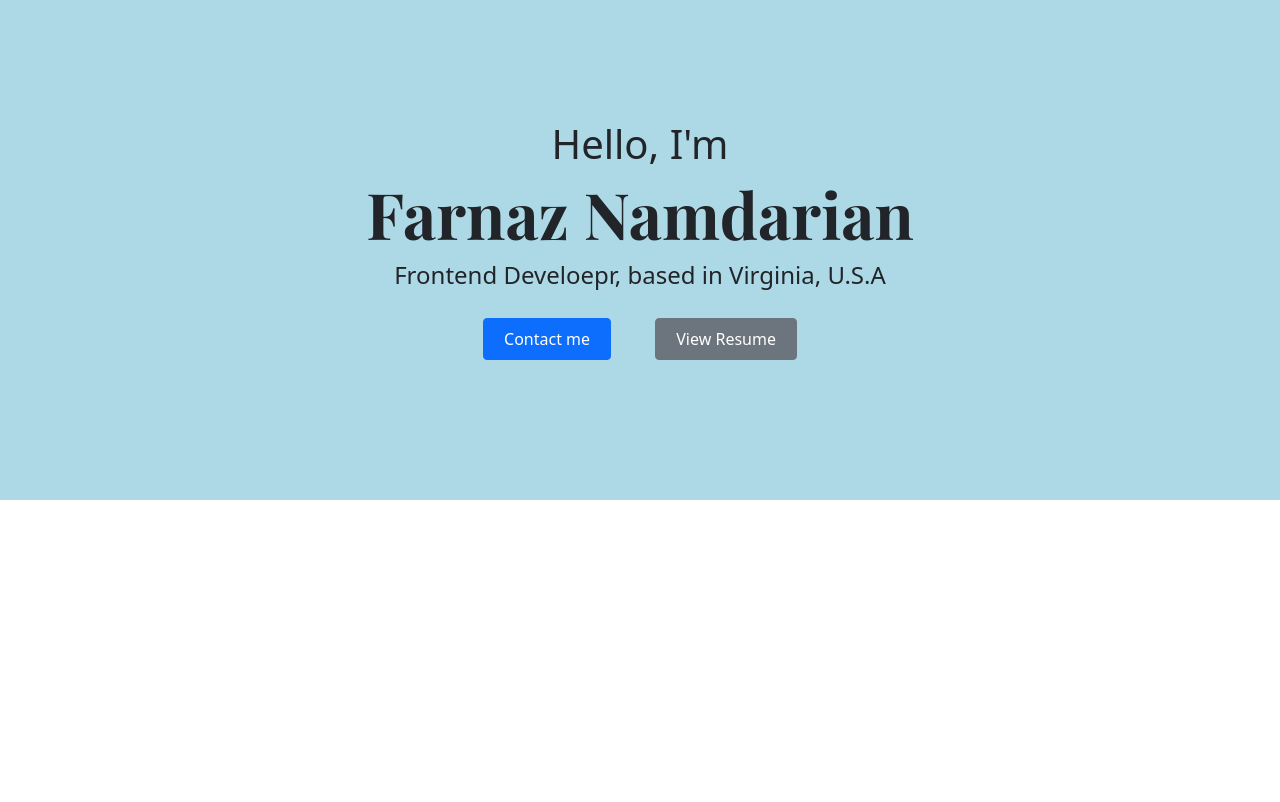
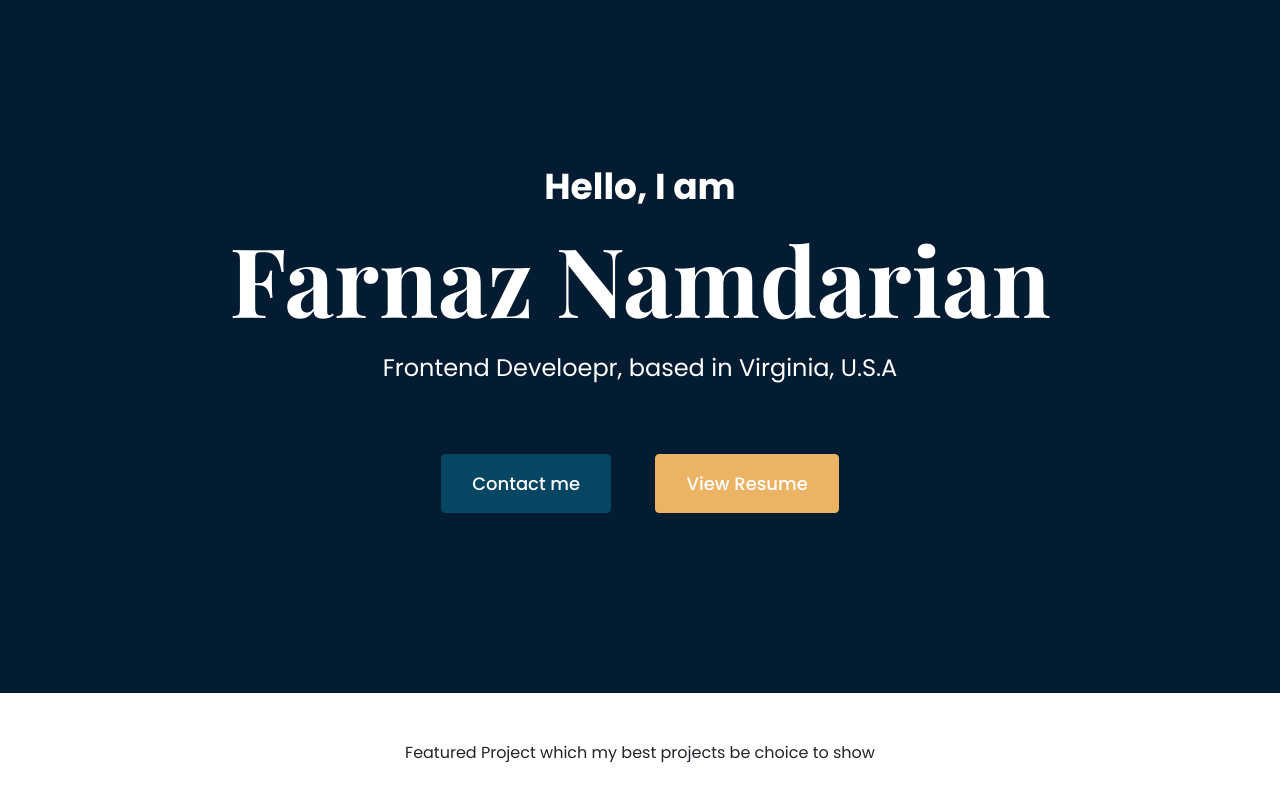
Before and after one commit to Technoid707/FarnazPortfolio, a plain HTML site: page index.html in a window 1280 px wide. Drawn offline with nearby package versions, Linux system fonts and the light colour scheme.

Commit message:
Few updates

```diff
--- a/Content/src/styles.css
+++ b/Content/src/styles.css
@@ -1,38 +1,68 @@
 /* font-family: "Playfair Display", serif;
   font-family: "Poppins", sans-serif;*/
-
+:root {
+  --default-font-family: "Poppins", sans-serif;
+  --heading-font-family: "Playfair Display", serif;
+  --color1: #041c32;
+  --color2: #04293a;
+  --color3: #064663;
+  --color4: #ecb365;
+}
 body {
+  font-family: var(--default-font-family);
   width: 100%;
   height: 100%;
   padding: 0;
   margin: 0;
-  line-height: 160%;
+  font-size: 1rem;
 }
 
 h1 {
-  font-size: 4rem;
-  font-family: "Playfair Display", serif;
+  font-family: var(--heading-font-family);
+  font-size: 6rem;
   font-weight: bold;
+  line-height: 128px;
 }
-h2 {
-  font-size: 2.5rem;
-}
+
 h3 {
   font-size: 1.5rem;
+  font-weight: 400;
+  line-height: 36px;
 }
+
 .hero-banner {
-  padding: 120px;
-  background: lightblue;
+  padding: 160px 20px;
+  background: var(--color1);
   text-align: center;
-  height: 500px;
+  color: white;
+}
+
+.hero-banner h2 {
+  font-size: 2.25rem;
+  font-weight: bold;
+  line-height: 54px;
+  margin: 0;
 }
 
 #resume-btn,
 #contact-btn {
   margin: 20px;
-  padding: 8px 20px;
+  padding: 15px 30px;
+  font-size: 18px;
+  font-weight: 500;
+  line-height: 27px;
+  border-radius: 4px;
 }
 
+#contact-btn {
+  background-color: var(--color3);
+  border-color: var(--color3);
+}
+
+#resume-btn {
+  background-color: var(--color4);
+  border-color: var(--color4);
+}
 p {
   font-family: "Poppins", sans-serif;
 }
--- a/index.html
+++ b/index.html
@@ -29,11 +29,18 @@
     <header></header>
     <main>
       <div class="hero-banner">
-        <h2>Hello, I'm</h2>
+        <h2>Hello, I am</h2>
         <h1>Farnaz Namdarian</h1>
         <h3>Frontend Develoepr, based in Virginia, U.S.A</h3>
-        <a href="#" class="btn btn-primary" id="contact-btn">Contact me</a>
-        <a href="#" class="btn btn-secondary" id="resume-btn">View Resume</a>
+        <div class="mt-5">
+          <a href="#" class="btn btn-primary" id="contact-btn">Contact me</a>
+          <a href="#" class="btn btn-secondary" id="resume-btn">View Resume</a>
+        </div>
+      </div>
+      <div>
+        <p class="text-center m-5">
+          Featured Project which my best projects be choice to show
+        </p>
       </div>
     </main>
     <footer></footer>
```
